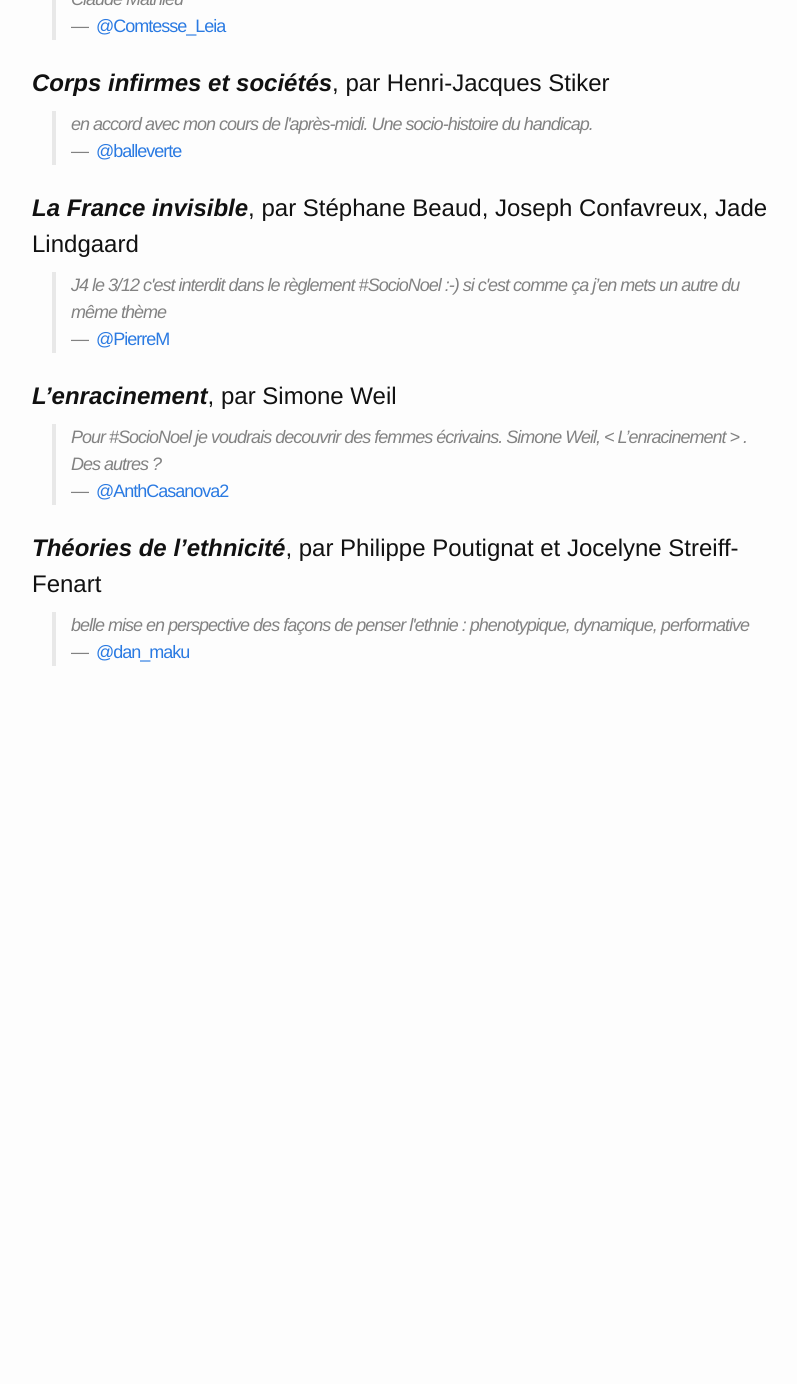
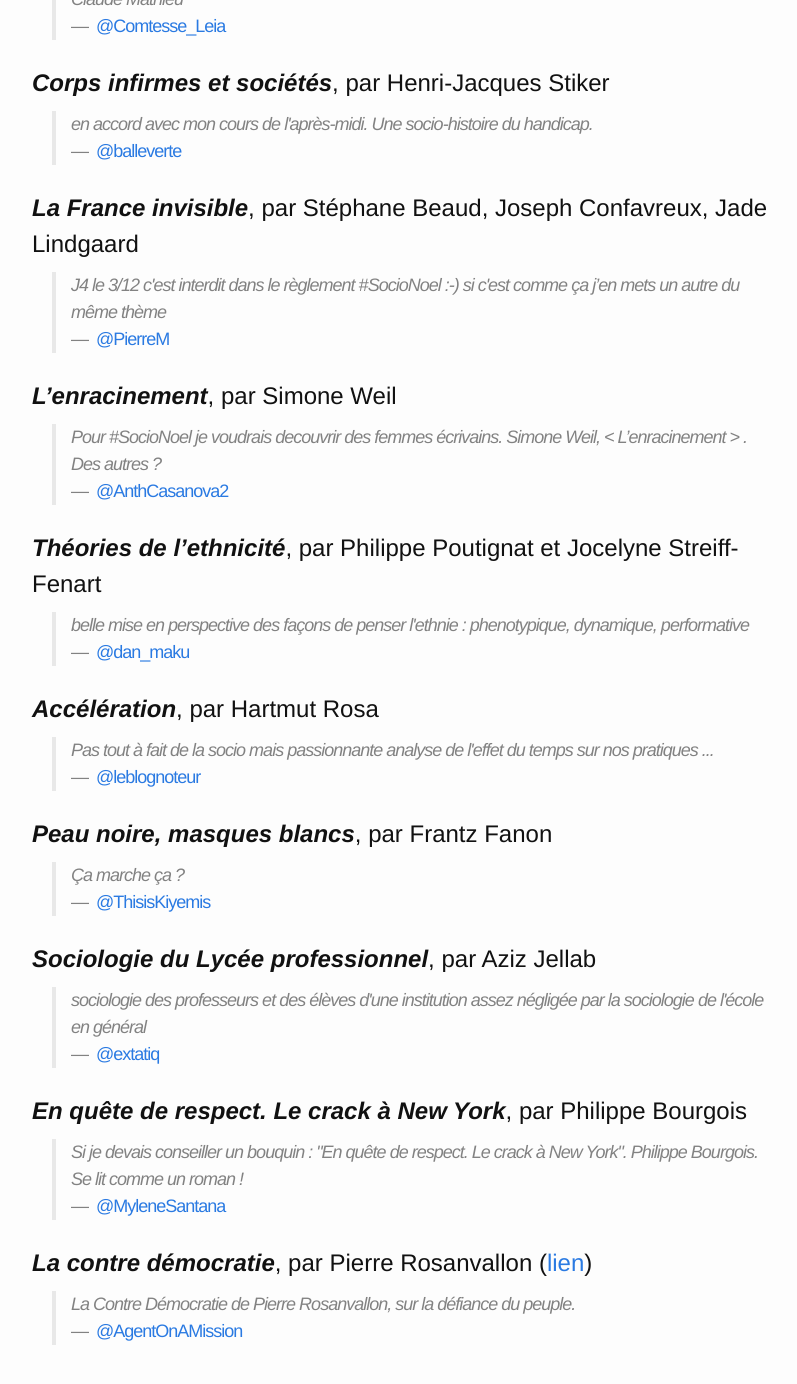
Before and after one commit to bfontaine/SocioNoel, a Jekyll site: the page built from index.md, in a window 1280 px wide and 1400 px high, scrolled down 25785 px. Shown: the top 1384 px of the window, without its empty margins (238-1035 px from the left). Built offline with Jekyll 4.4.1, drawn with Linux system fonts in a browser that asks for light colours; before the commit the page ends 26506 px from its top, so only the background shows below that.

Commit message:
more books

```diff
--- a/index.md
+++ b/index.md
@@ -2008,3 +2008,58 @@ Accès direct à un jour :<br/>
 
   </div>
 </article>
+<article class="book">
+  <h1><span class="title">Accélération</span>, par <span class="author">Hartmut Rosa</span></h1>
+  <div class="sources">
+
+    <blockquote class="comment">
+      Pas tout à fait de la socio mais passionnante analyse de l'effet du temps sur nos pratiques ...<br/>
+      <span class="comment-author">—&nbsp;&nbsp;<a class="handle" href="https://twitter.com/leblognoteur/status/672424810660630529">@leblognoteur</a></span>
+    </blockquote>
+
+  </div>
+</article>
+<article class="book">
+  <h1><span class="title">Peau noire, masques blancs</span>, par <span class="author">Frantz Fanon</span></h1>
+  <div class="sources">
+
+    <blockquote class="comment">
+      Ça marche ça ?<br/>
+      <span class="comment-author">—&nbsp;&nbsp;<a class="handle" href="https://twitter.com/ThisisKiyemis/status/672425289457250305">@ThisisKiyemis</a></span>
+    </blockquote>
+
+  </div>
+</article>
+<article class="book">
+  <h1><span class="title">Sociologie du Lycée professionnel</span>, par <span class="author">Aziz Jellab</span></h1>
+  <div class="sources">
+
+    <blockquote class="comment">
+      sociologie des professeurs et des élèves d'une institution assez négligée par la sociologie de l'école en général<br/>
+      <span class="comment-author">—&nbsp;&nbsp;<a class="handle" href="https://twitter.com/extatiq/status/672427577760444416">@extatiq</a></span>
+    </blockquote>
+
+  </div>
+</article>
+<article class="book">
+  <h1><span class="title">En quête de respect. Le crack à New York</span>, par <span class="author">Philippe Bourgois</span></h1>
+  <div class="sources">
+
+    <blockquote class="comment">
+      Si je devais conseiller un bouquin : "En quête de respect. Le crack à New York". Philippe Bourgois. Se lit comme un roman !<br/>
+      <span class="comment-author">—&nbsp;&nbsp;<a class="handle" href="https://twitter.com/MyleneSantana/status/672429349212168197">@MyleneSantana</a></span>
+    </blockquote>
+
+  </div>
+</article>
+<article class="book">
+  <h1><span class="title">La contre démocratie</span>, par <span class="author">Pierre Rosanvallon</span>&nbsp;(<a href="http://www.seuil.com/livre-9782020884433.htm">lien</a>)</h1>
+  <div class="sources">
+
+    <blockquote class="comment">
+      La Contre Démocratie de Pierre Rosanvallon, sur la défiance du peuple.<br/>
+      <span class="comment-author">—&nbsp;&nbsp;<a class="handle" href="https://twitter.com/AgentOnAMission/status/672433240607744000">@AgentOnAMission</a></span>
+    </blockquote>
+
+  </div>
+</article>
```
Also changed, not shown: books.yml (+28 -0 lines).
